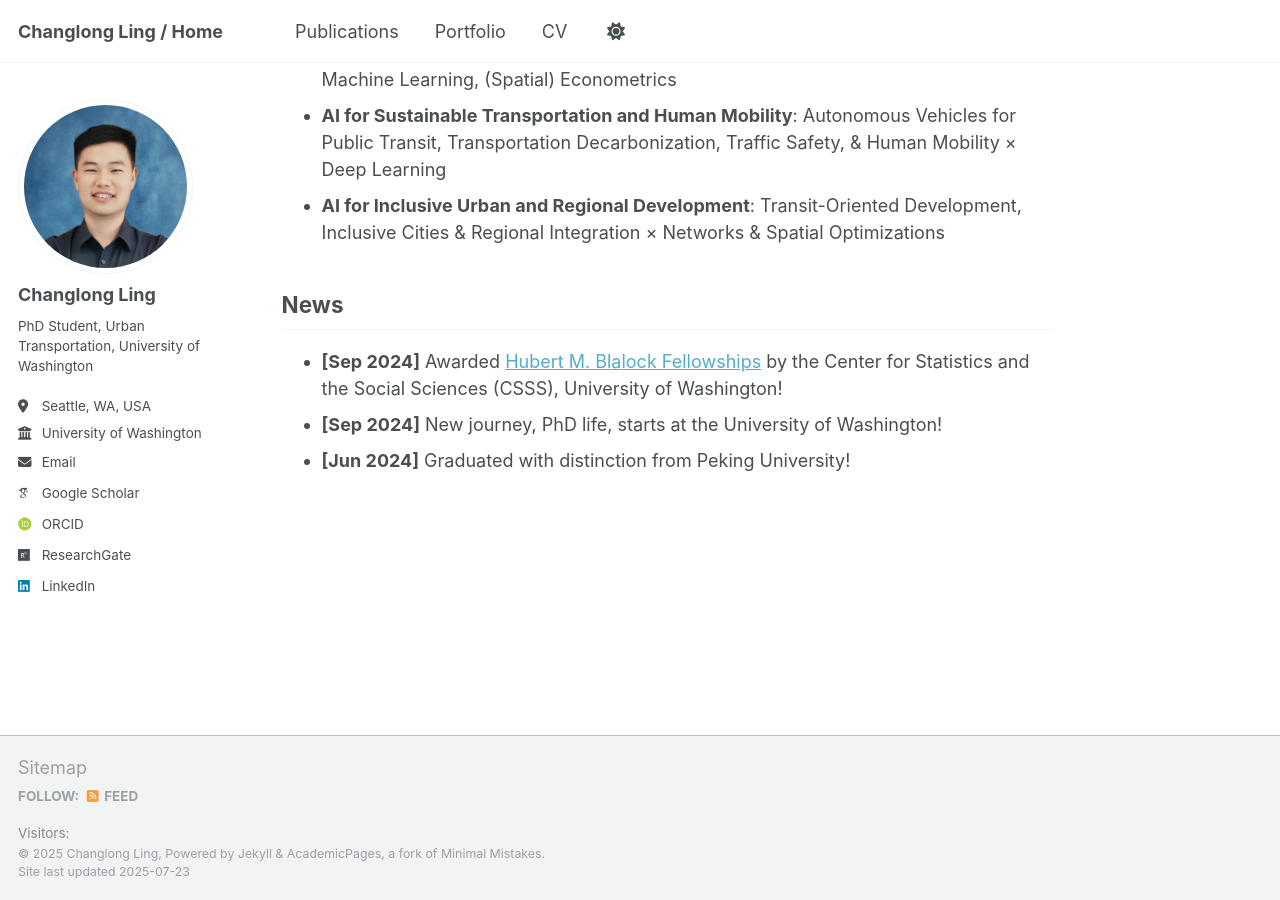
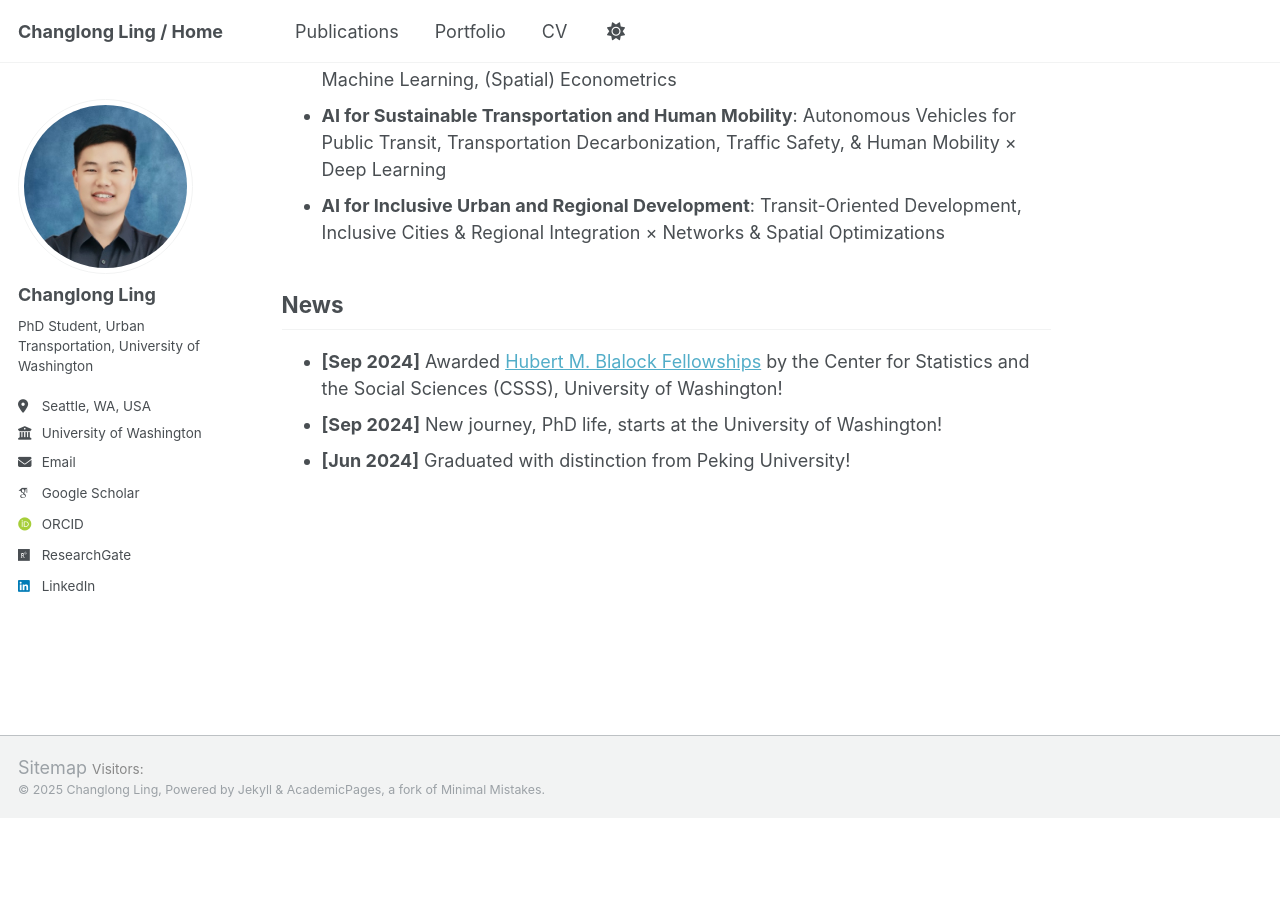
Before and after one commit to ChanglongLing/changlongling.github.io, a Jekyll site: the page built from _pages/about.md, in a window 1280 px wide and 900 px high, scrolled down 672 px. Built offline with Jekyll 4.4.1, drawn with Linux system fonts in a browser that asks for light colours; some web fonts are replaced; comment, search, counter and statistics services are not loaded; after the commit the page ends 1490 px from its top, so only the background shows below that.

Commit message:
Update footer.html

```diff
--- a/_includes/footer.html
+++ b/_includes/footer.html
@@ -1,28 +1,8 @@
 {% include base_path %}
-
-{% if site.author.github or site.author.bitbucket or site.atom_feed.hide != true %}
-<div class="page__footer-follow">
-  <ul class="social-icons">
-    {% if site.data.ui-text[site.locale].follow_label %}
-      <li><strong>{{ site.data.ui-text[site.locale].follow_label }}</strong></li>
-    {% endif %}
-    {% if site.author.github %}
-      <li><a href="http://github.com/{{ site.author.github }}"><i class="fab fa-github" aria-hidden="true"></i> GitHub</a></li>
-    {% endif %}
-    {% if site.author.bitbucket %}
-      <li><a href="http://bitbucket.org/{{ site.author.bitbucket }}"><i class="fab fa-bitbucket" aria-hidden="true"></i> Bitbucket</a></li>
-    {% endif %}
-    {% if site.atom_feed.hide != true %}
-    <li><a href="{% if site.atom_feed.path %}{{ site.atom_feed.path }}{% else %}{{ base_path }}/feed.xml{% endif %}"><i class="fa fa-fw fa-rss-square" aria-hidden="true"></i> {{ site.data.ui-text[site.locale].feed_label | default: "Feed" }}</a></li>
-    {% endif %}
-  </ul>
-</div>
-{% endif %}
 
 <small style="color:#888;">Visitors: <span id="busuanzi_value_site_uv"></span></small>
 <script async src="https://busuanzi.ibruce.info/busuanzi/2.3/busuanzi.pure.mini.js"></script>
 
 <div class="page__footer-copyright">
   &copy; {{ site.time | date: '%Y' }} {{ site.name | default: site.title }}, {{ site.data.ui-text[site.locale].powered_by | default: "Powered by" }} <a href="http://jekyllrb.com" rel="nofollow">Jekyll</a> &amp; <a href="https://github.com/academicpages/academicpages.github.io">AcademicPages</a>, a fork of <a href="https://mademistakes.com/work/minimal-mistakes-jekyll-theme/" rel="nofollow">Minimal Mistakes</a>.<br />
-  Site last updated {{ "now" | date: '%Y-%m-%d' %}}
 </div>
```
